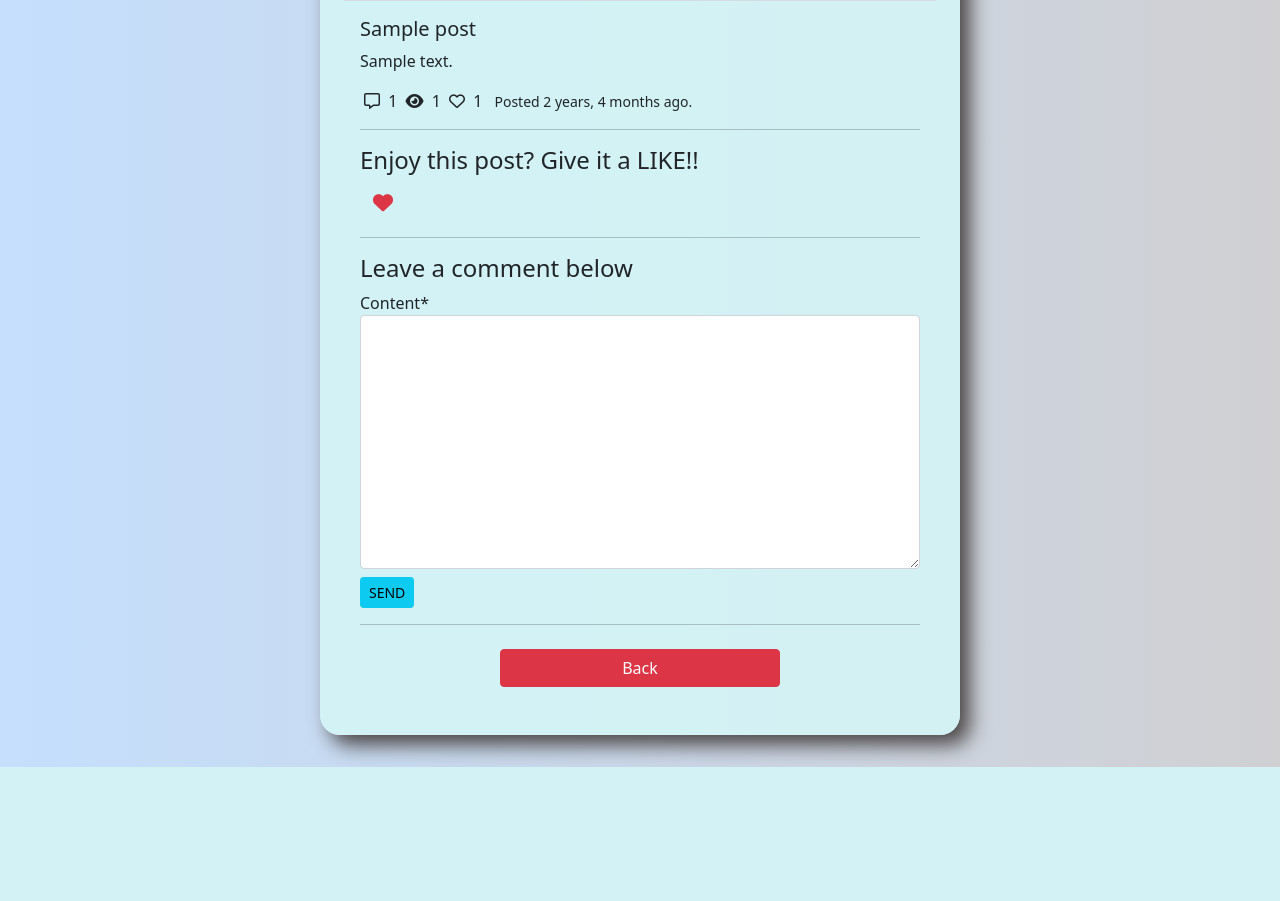
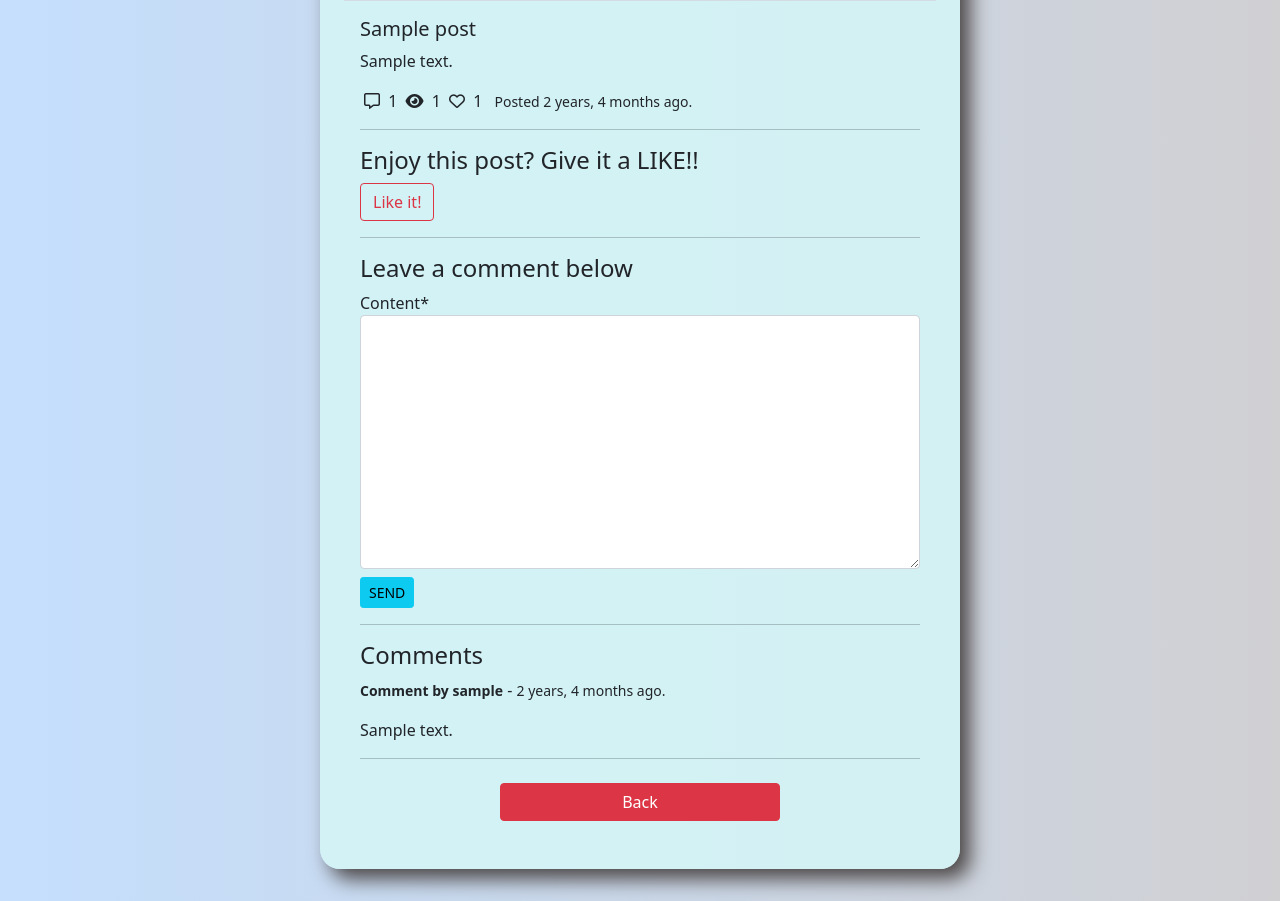
Before and after one commit to baaserosman/DJANGO-Blog_App, a Django app: a page that uses myapp/templates/myapp/detail.html in a window 1280 px wide. Shown: the part 625-1526 px from the top of the page. Before the commit the page ends 1392 px from the top, so only its background shows below. Run offline with Django 4.2, Linux system fonts and the light colour scheme; tables that the repository leaves empty hold one stand-in row (values such as "Sample post"); grey boxes marked "Sample" are stand-in pictures; some libraries are stand-ins or nearby versions.

Commit message:
comments

```diff
--- a/myapp/templates/myapp/detail.html
+++ b/myapp/templates/myapp/detail.html
@@ -38,12 +38,7 @@
                 <input type="hidden" name="post">
                 <input type="hidden" name="user">
 
-                {% if post.like_count == 0  %}
-                  <button class="btn btn-outline-none" type="submit"><i class="far fa-regular fa-heart fa-lg"></i></button>
-
-                {% else %}
-                  <button class="btn btn-outline-none text-danger" type="submit"><i class="far fa-solid fa-heart fa-lg"></i></button>
-                {% endif %}
+                <button class="btn btn-outline-danger" type="submit">Like it!</button>
           </form>
           <hr>
           <h4>Leave a comment below</h4>
@@ -53,6 +48,19 @@
                 <button class="btn btn-info btn-sm mt-2">SEND</button>
             </form>
             <hr>
+            <h4>Comments</h4>
+            {% for comment in post.comments %}
+            <div>
+                <p>
+                    <small><b>Comment by {{comment.user}}</b></small> - <small>{{ comment.time_stamp|timesince }} ago.
+                    </small>
+                </p>
+                <p>
+                    {{ comment.content }}
+                </p>
+            </div>
+            <hr>
+            {% endfor %}
 
 
       </div>
```
